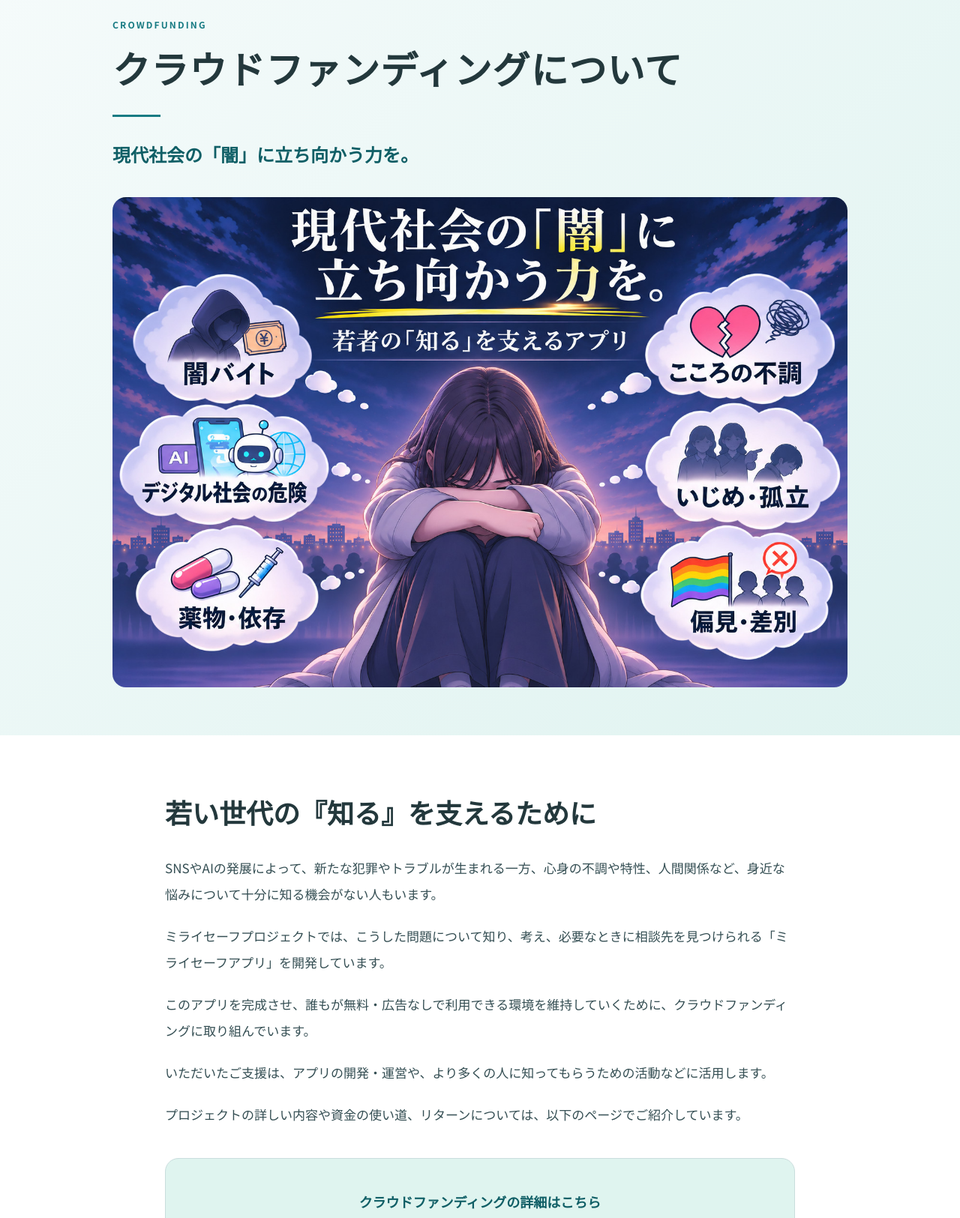
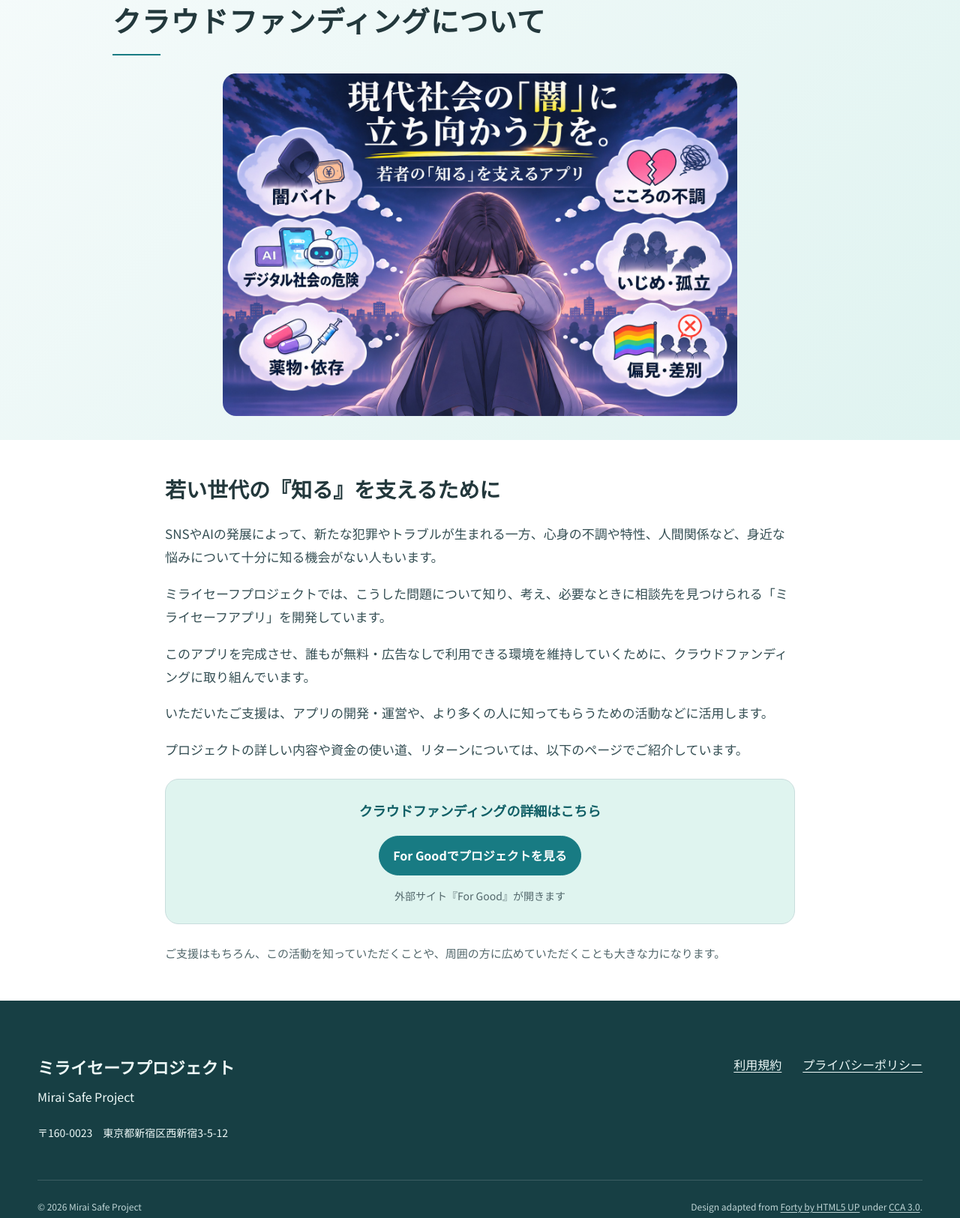
Before and after one commit to miraisafe-project/safety-app-contents, a plain HTML site: page crowdfunding/index.html in a window 1280 px wide. Shown: the part 138-1763 px from the top of the page at 75% size. Drawn offline with Linux system fonts and the light colour scheme; a web font is replaced by a local one.

Commit message:
クラウドファンディングページの画像と余白をコンパクト化

```diff
--- a/assets/css/crowdfunding.css
+++ b/assets/css/crowdfunding.css
@@ -1,10 +1,21 @@
-.crowdfunding-page .page-hero { padding-bottom: clamp(40px, 6vw, 64px); }
-.funding-catch { margin: 28px 0 36px; color: var(--teal-dark); font-size: clamp(19px, 2.2vw, 24px); font-weight: 600; line-height: 1.8; text-wrap: balance; }
-.funding-image { display: block; width: 100%; height: auto; border-radius: 18px; }
-.funding-content { padding-block: clamp(48px, 7vw, 80px); }
+.crowdfunding-page .page-hero { padding-top: calc(var(--header-height) + 32px); padding-bottom: 32px; }
+.crowdfunding-page .page-hero .eyebrow { margin-bottom: 10px; }
+.crowdfunding-page .page-hero h1 { font-size: clamp(26px, 3.4vw, 38px); }
+.crowdfunding-page .page-hero h1::after { height: 2px; margin-top: 14px; }
+.funding-image { display: block; width: 70%; height: auto; margin: 24px auto 0; border-radius: 18px; }
+.funding-content { padding-block: clamp(32px, 4vw, 48px); }
 .funding-reading { max-width: 840px; }
-.funding-cta { margin-top: 40px; padding: clamp(24px, 4vw, 40px); border: 1px solid var(--line); border-radius: 18px; background: var(--mint); text-align: center; }
-.funding-cta-lead { margin-bottom: 22px; color: var(--teal-dark); font-size: 18px; font-weight: 700; text-wrap: balance; }
+.funding-content h2 { margin-bottom: 20px; font-size: clamp(23px, 2.8vw, 28px); }
+.funding-content .prose { line-height: 1.85; }
+.funding-content .prose p { margin-bottom: 1em; }
+.funding-content .prose p:last-child { margin-bottom: 0; }
+.funding-cta { margin-top: 24px; padding: 24px; border: 1px solid var(--line); border-radius: 18px; background: var(--mint); text-align: center; }
+.funding-cta-lead { margin-bottom: 16px; color: var(--teal-dark); font-size: 18px; font-weight: 700; text-wrap: balance; }
+.funding-cta-lead span { white-space: nowrap; }
 .funding-cta .button { max-width: 100%; padding-inline: 18px; line-height: 1.7; text-wrap: balance; }
 .funding-external-note { margin: 14px 0 0; color: var(--ink-soft); font-size: 14px; }
-.funding-closing { margin: 32px 0 0; color: var(--ink-soft); font-size: 15px; line-height: 1.95; }
+.funding-closing { margin: 24px 0 0; color: var(--ink-soft); font-size: 15px; line-height: 1.95; }
+@media (max-width: 700px) {
+  .crowdfunding-page .page-hero { padding-top: calc(var(--header-height) + 28px); padding-bottom: 28px; }
+  .funding-image { width: 100%; margin-top: 20px; }
+}
--- a/crowdfunding/index.html
+++ b/crowdfunding/index.html
@@ -14,7 +14,7 @@
   <link rel="apple-touch-icon" href="../assets/icons/apple-touch-icon.png" sizes="180x180">
   <link rel="preconnect" href="https://fonts.googleapis.com"><link rel="preconnect" href="https://fonts.gstatic.com" crossorigin><link href="https://fonts.googleapis.com/css2?family=Noto+Sans+JP:wght@400;500;600;700&amp;family=Zen+Maru+Gothic:wght@500;700&amp;display=swap" rel="stylesheet">
   <link rel="stylesheet" href="../assets/css/main.css?v=20261015-center-flow"><script src="../assets/js/site-config.js" defer></script><script src="../assets/js/main.js?v=20261014-hint-panels" defer></script>
-  <link rel="stylesheet" href="../assets/css/crowdfunding.css?v=20261119">
+  <link rel="stylesheet" href="../assets/css/crowdfunding.css?v=20261119-compact">
 </head>
 <body class="subpage crowdfunding-page">
   <a class="skip-link" href="#main">本文へ移動</a>
@@ -26,7 +26,6 @@
       <div class="wrap narrow">
         <p class="eyebrow">CROWDFUNDING</p>
         <h1>クラウド<wbr>ファンディング<wbr>について</h1>
-        <p class="funding-catch">現代社会の「闇」に立ち向かう力を。</p>
         <img class="funding-image" src="../assets/website/crowdfunding.jpg" width="1536" height="1024" alt="現代社会の「闇」に立ち向かう力を。若者の「知る」を支えるアプリ。闇バイト、デジタル社会の危険、薬物・依存、こころの不調、いじめ・孤立、偏見・差別に悩む若者を描いたプロジェクトのメイン画像。" fetchpriority="high" decoding="async">
       </div>
     </header>
@@ -41,7 +40,7 @@
           <p>プロジェクトの詳しい内容や資金の使い道、リターンについては、以下のページでご紹介しています。</p>
         </div>
         <div class="funding-cta">
-          <p class="funding-cta-lead">クラウドファンディングの詳細はこちら</p>
+          <p class="funding-cta-lead"><span>クラウドファンディング</span>の<span>詳細はこちら</span></p>
           <a class="button button-primary" href="https://for-good.net/project/1004679" target="_blank" rel="noopener noreferrer" data-external>For Goodでプロジェクトを見る</a>
           <p class="funding-external-note">外部サイト『For Good』が開きます</p>
         </div>
```
